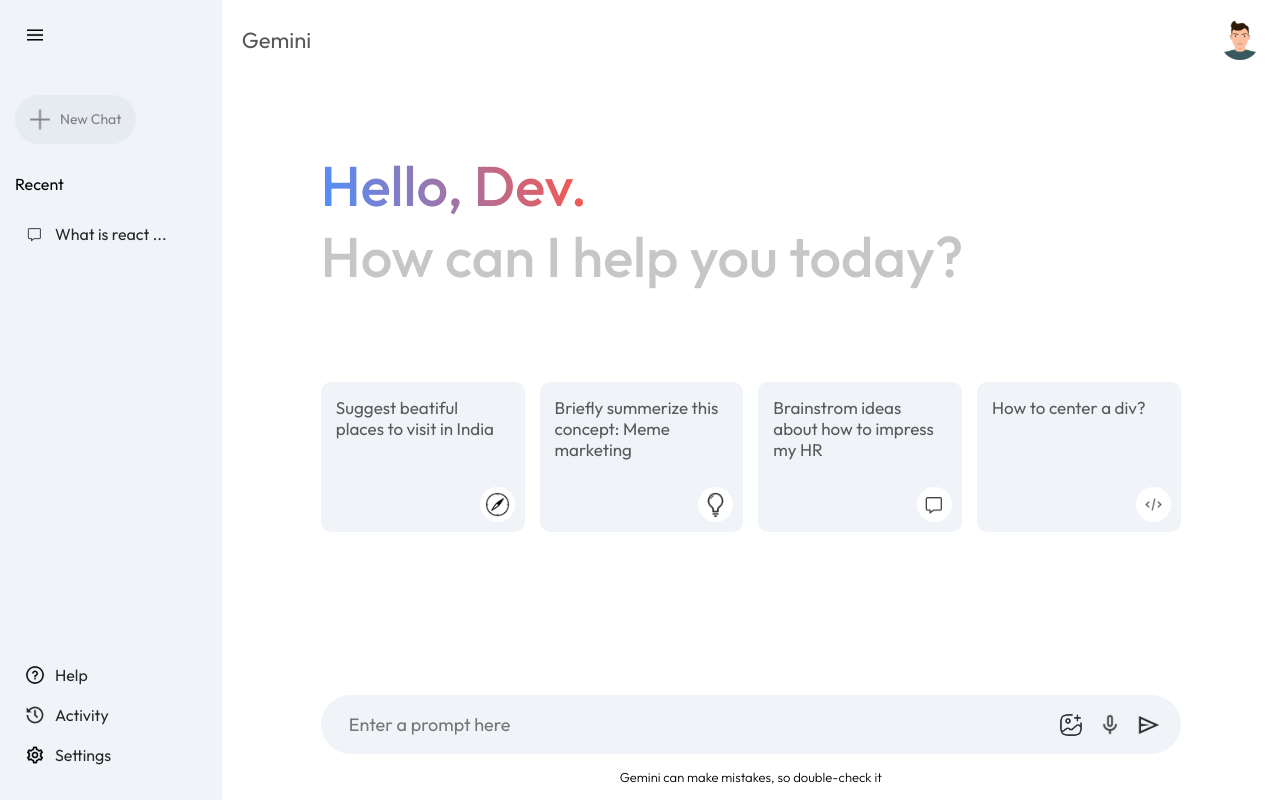
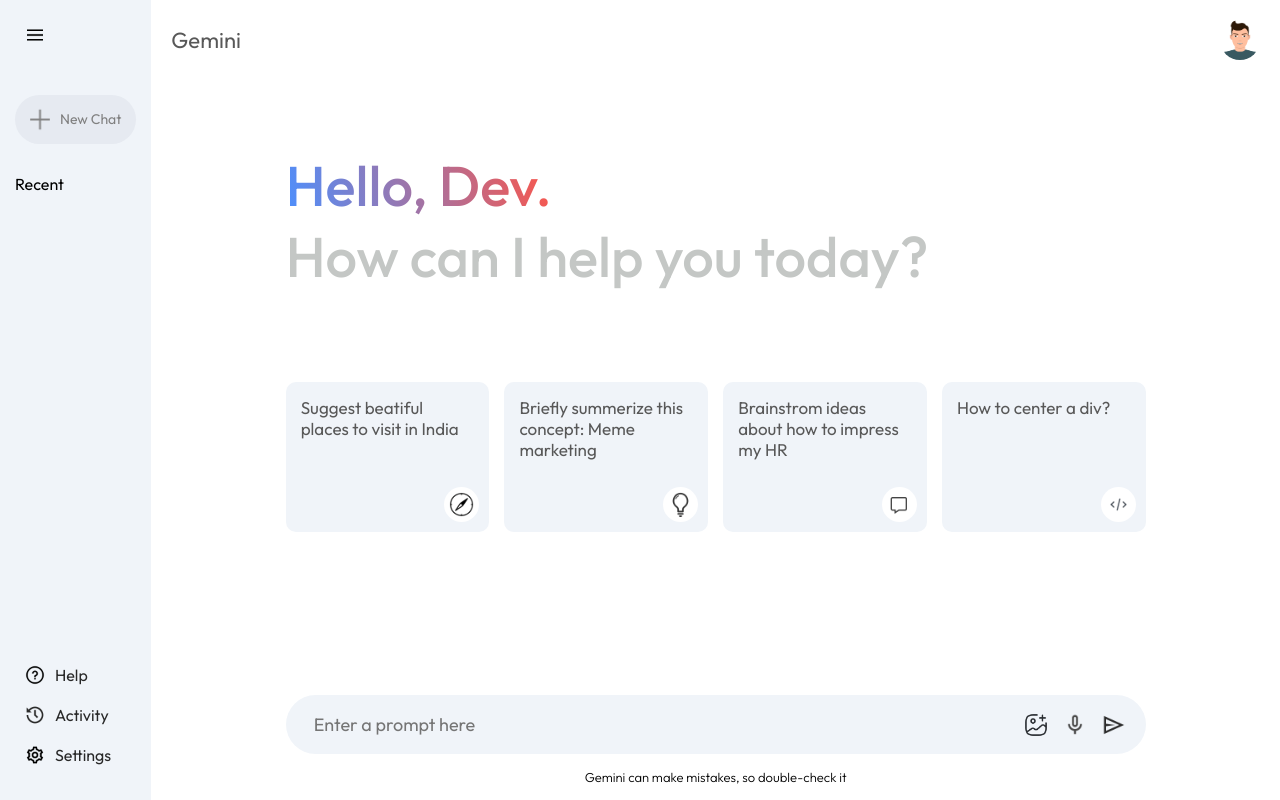
Before and after one commit to jumankaushik/gemini-clone, a React (Vite) app: page / in a window 1280 px wide. Both pictures are taken after a click on the picture 35 px from the left and 35 px from the top of the page. Built offline with nearby package versions, Linux system fonts and the light colour scheme.

Commit message:
sidebar dynamic

```diff
--- a/src/components/Main/Main.css
+++ b/src/components/Main/Main.css
@@ -177,6 +177,6 @@
 
 .result-data p{
     font-size: 17px;
-    font-weight: 300px;
+    font-weight: 300;
     line-height: 1.8;
 }
--- a/src/components/Sidebar/Sidebar.jsx
+++ b/src/components/Sidebar/Sidebar.jsx
@@ -1,26 +1,37 @@
-import React, {useState} from 'react'
+import React, {useContext, useState} from 'react'
 import './Sidebar.css'
 import {assets} from '../../assets/assets'
+import { Context } from '../../context/Context'
 
 const Sidebar = () => {
 
     const [extended, setExtended] = useState(false)
+    const {onSent, previousPrompts, setRecentPrompt, newChat} = useContext(Context)
+
+    const loadPrompt = async (prompt) =>{
+        setRecentPrompt(prompt)
+        onSent(prompt)
+    }
 
   return (
     <div className="sidebar">
         <div className='top'>
             <img onClick={() => setExtended(prev => !prev)} className='menu' src={assets.menu_icon} alt="" />
-            <div className="new-chat">
+            <div onClick={()=> newChat()} className="new-chat">
                 <img src={assets.plus_icon} alt="" />
                 {extended ? <p>New Chat</p> : null }
             </div>
             {extended
                 ? <div className="recent">
                     <p className="recent-title">Recent</p>
-                    <div className="recent-entry">
-                        <img src={assets.message_icon} alt="" />
-                        <p>What is react ...</p>
-                    </div>
+                    {previousPrompts.map((item, index) => {
+                        return (
+                            <div onClick={()=> loadPrompt(item)} className="recent-entry">
+                                <img src={assets.message_icon} alt="" />
+                                <p>{item.slice(0,18)} ...</p>
+                            </div>
+                        )
+                    })}
                 </div>
                 : null
             }
--- a/src/context/Context.jsx
+++ b/src/context/Context.jsx
@@ -18,16 +18,33 @@ const ContextProvider = (props) =>{
         }, 75*index)
     }
 
+    const newChat = () =>{
+        setLoading(false)
+        setShowResult(false)
+    }
+
     const onSent = async (prompt) =>{
 
         setResultData("")
         setLoading(true)
         setShowResult(true)
-        setRecentPrompt(input)
-        setPreviousPrompts(prev =>[...prev, input])
-        const response = await run(input)
+        let response;
+
+        if (prompt !== undefined){
+            response = await run(prompt)
+            setRecentPrompt(prompt)
+        }
+        else{
+            setPreviousPrompts(prev => [...prev, input])
+            setRecentPrompt(input)
+            response = await run(input)
+        }
+
+        //setRecentPrompt(input)
+        //setPreviousPrompts(prev =>[...prev, input])
+        //const response = await run(input)
         let responseArray = response.split("**");
-        let newResponse;
+        let newResponse = "";
 
         for(let i=0; i < responseArray.length; i++){
             if(i === 0 || i%2 !== 1){
@@ -61,7 +78,8 @@ const ContextProvider = (props) =>{
         loading,
         resultData,
         input,
-        setInput
+        setInput,
+        newChat
     }
 
     return(
```
Also changed, not shown: src/index.css (line endings or trailing spaces).
